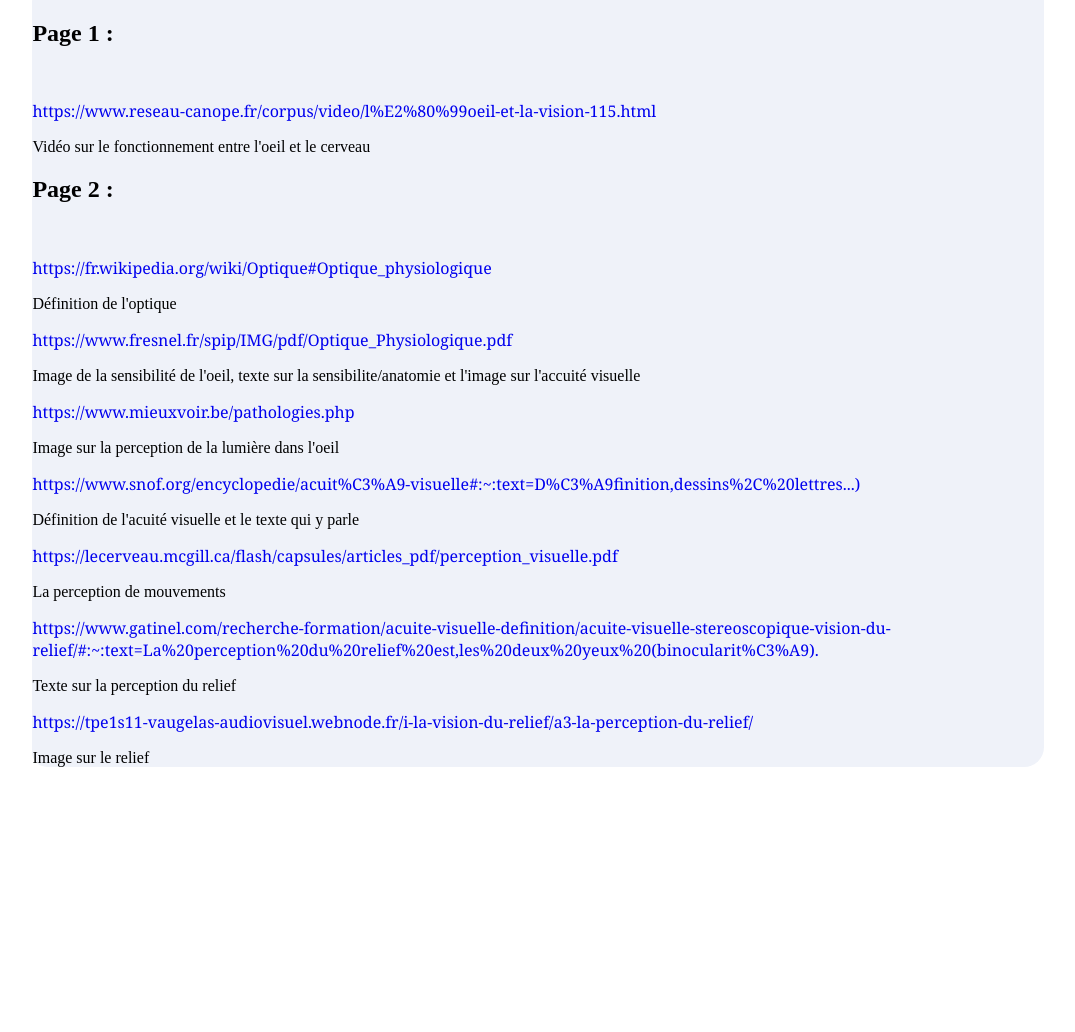
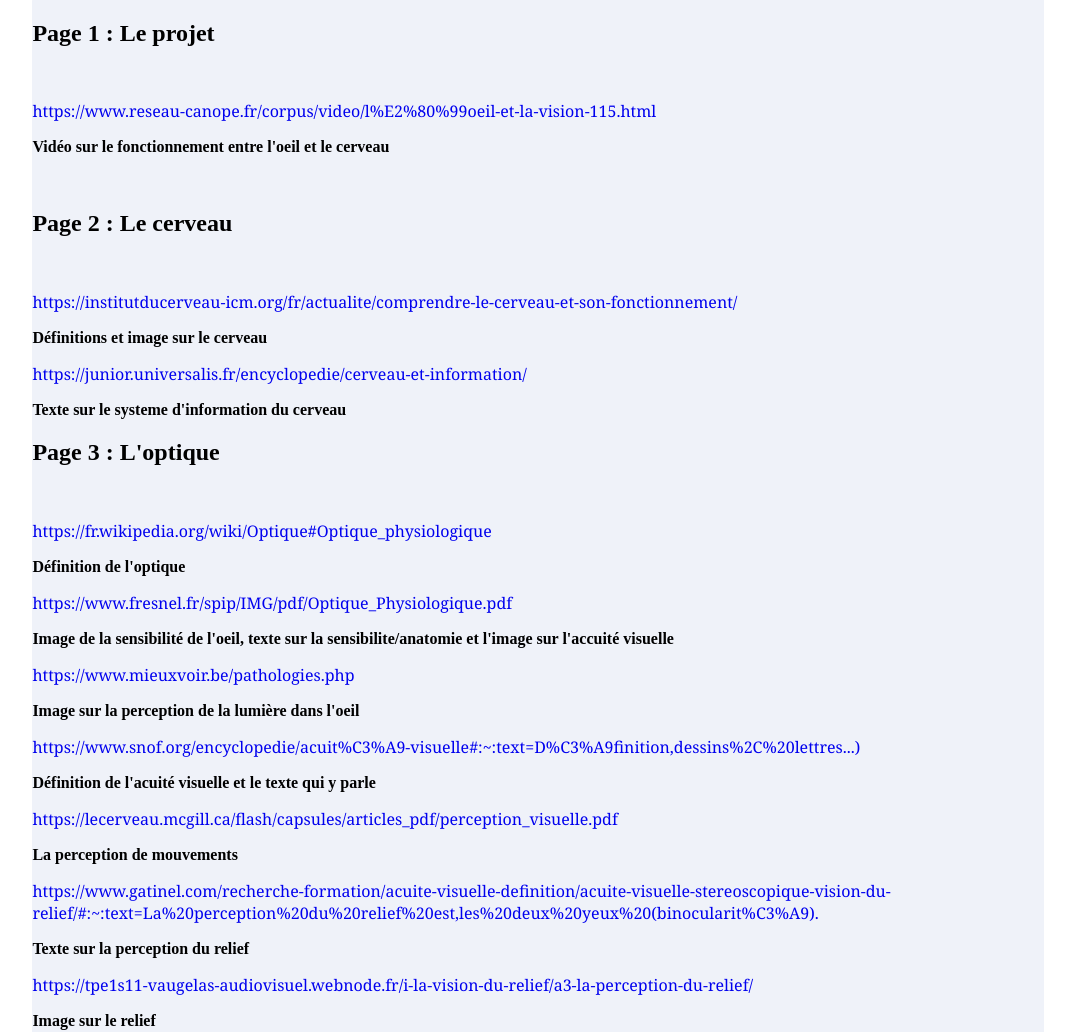
Before and after one commit to DewiGirot/Cerveau, a plain HTML site: page Sources.html in a window 1280 px wide. Shown: the part 240-1272 px from the top of the page, without its empty margins (102-1177 px from the left). Before the commit the page ends 1023 px from the top, so only its background shows below. Drawn offline with Linux system fonts and the light colour scheme.

Commit message:
Image du logo, html
Page Sources.html fini, logo de la page devient un lien vers la page index.html

```diff
--- a/Sources.html
+++ b/Sources.html
@@ -14,7 +14,7 @@
     	<!--Menu en tête de page -->
         <header>
         	<nav>
-                <a href="img/Logo.png"><img src="img/Logo.png" /></a>
+                <a href="index.html" title="Page d'acceuil"> <img alt="Logo" src="img/Logo.png"/></a>
     			<div class="nav_left">
     				<h2>Le futur de l'optique</h2>
     			</div>
@@ -30,19 +30,27 @@
         <section>
             <div class="corpsDePage">
                 <br>
-                <h1>Page 1 :</h1>
+                <h1>Page 1 : Le projet</h1>
                 <br>
-                <p><a href="https://www.reseau-canope.fr/corpus/video/l%E2%80%99oeil-et-la-vision-115.html"<p>https://www.reseau-canope.fr/corpus/video/l%E2%80%99oeil-et-la-vision-115.html </p></a> Vidéo sur le fonctionnement entre l'oeil et le cerveau</p>
+                <p><a href="https://www.reseau-canope.fr/corpus/video/l%E2%80%99oeil-et-la-vision-115.html"<p>https://www.reseau-canope.fr/corpus/video/l%E2%80%99oeil-et-la-vision-115.html </p></a><b>Vidéo sur le fonctionnement entre l'oeil et le cerveau</b></p>
+                <br>
 
-                <h1>Page 2 :</h1>
+                <h1>Page 2 : Le cerveau</h1>
                 <br>
-                <p><a href="https://fr.wikipedia.org/wiki/Optique#Optique_physiologique"<p>https://fr.wikipedia.org/wiki/Optique#Optique_physiologique</p></a> Définition de l'optique</p>
-                <p><a href="https://www.fresnel.fr/spip/IMG/pdf/Optique_Physiologique.pdf"<p>https://www.fresnel.fr/spip/IMG/pdf/Optique_Physiologique.pdf</p></a> Image de la sensibilité de l'oeil, texte sur la sensibilite/anatomie et l'image sur l'accuité visuelle</p>
-                <p><a href="https://www.mieuxvoir.be/pathologies.php"<p>https://www.mieuxvoir.be/pathologies.php</p></a>Image sur la perception de la lumière dans l'oeil</p>
-                <p><a href="https://www.snof.org/encyclopedie/acuit%C3%A9-visuelle#:~:text=D%C3%A9finition,dessins%2C%20lettres...)"<p>https://www.snof.org/encyclopedie/acuit%C3%A9-visuelle#:~:text=D%C3%A9finition,dessins%2C%20lettres...)</p></a>Définition de l'acuité visuelle et le texte qui y parle</p>
-                <p><a href="https://lecerveau.mcgill.ca/flash/capsules/articles_pdf/perception_visuelle.pdf"<p>https://lecerveau.mcgill.ca/flash/capsules/articles_pdf/perception_visuelle.pdf</p></a>La perception de mouvements</p>
-                <p><a href="https://www.gatinel.com/recherche-formation/acuite-visuelle-definition/acuite-visuelle-stereoscopique-vision-du-relief/#:~:text=La%20perception%20du%20relief%20est,les%20deux%20yeux%20(binocularit%C3%A9)."<p>https://www.gatinel.com/recherche-formation/acuite-visuelle-definition/acuite-visuelle-stereoscopique-vision-du-relief/#:~:text=La%20perception%20du%20relief%20est,les%20deux%20yeux%20(binocularit%C3%A9).</p></a>Texte sur la perception du relief</p>
-                <p><a href="https://tpe1s11-vaugelas-audiovisuel.webnode.fr/i-la-vision-du-relief/a3-la-perception-du-relief/"<p>https://tpe1s11-vaugelas-audiovisuel.webnode.fr/i-la-vision-du-relief/a3-la-perception-du-relief/</p></a>Image sur le relief</p>
+                <p><a href="https://institutducerveau-icm.org/fr/actualite/comprendre-le-cerveau-et-son-fonctionnement/"<p>https://institutducerveau-icm.org/fr/actualite/comprendre-le-cerveau-et-son-fonctionnement/</p></a><b>Définitions et image sur le cerveau</b></p>
+                <p><a href="https://junior.universalis.fr/encyclopedie/cerveau-et-information/"<p>https://junior.universalis.fr/encyclopedie/cerveau-et-information/</p></a><b>Texte sur le systeme d'information du cerveau</b></p>
+
+                <h1>Page 3 : L'optique</h1>
+                <br>
+                <p><a href="https://fr.wikipedia.org/wiki/Optique#Optique_physiologique"<p>https://fr.wikipedia.org/wiki/Optique#Optique_physiologique</p></a><b>Définition de l'optique</b></p>
+                <p><a href="https://www.fresnel.fr/spip/IMG/pdf/Optique_Physiologique.pdf"<p>https://www.fresnel.fr/spip/IMG/pdf/Optique_Physiologique.pdf</p></a><b>Image de la sensibilité de l'oeil, texte sur la sensibilite/anatomie et l'image sur l'accuité visuelle</b></p>
+                <p><a href="https://www.mieuxvoir.be/pathologies.php"<p>https://www.mieuxvoir.be/pathologies.php</p></a><b>Image sur la perception de la lumière dans l'oeil</b></p>
+                <p><a href="https://www.snof.org/encyclopedie/acuit%C3%A9-visuelle#:~:text=D%C3%A9finition,dessins%2C%20lettres...)"<p>https://www.snof.org/encyclopedie/acuit%C3%A9-visuelle#:~:text=D%C3%A9finition,dessins%2C%20lettres...)</p></a><b>Définition de l'acuité visuelle et le texte qui y parle</b></p>
+                <p><a href="https://lecerveau.mcgill.ca/flash/capsules/articles_pdf/perception_visuelle.pdf"<p>https://lecerveau.mcgill.ca/flash/capsules/articles_pdf/perception_visuelle.pdf</p></a><b>La perception de mouvements</b></p>
+                <p><a href="https://www.gatinel.com/recherche-formation/acuite-visuelle-definition/acuite-visuelle-stereoscopique-vision-du-relief/#:~:text=La%20perception%20du%20relief%20est,les%20deux%20yeux%20(binocularit%C3%A9)."<p>https://www.gatinel.com/recherche-formation/acuite-visuelle-definition/acuite-visuelle-stereoscopique-vision-du-relief/#:~:text=La%20perception%20du%20relief%20est,les%20deux%20yeux%20(binocularit%C3%A9).</p></a><b>Texte sur la perception du relief</b></p>
+                <p><a href="https://tpe1s11-vaugelas-audiovisuel.webnode.fr/i-la-vision-du-relief/a3-la-perception-du-relief/"<p>https://tpe1s11-vaugelas-audiovisuel.webnode.fr/i-la-vision-du-relief/a3-la-perception-du-relief/</p></a><b>Image sur le relief</b></p>
+                <br>
+
             </div>
         </section>
 
```
Also changed, not shown: Cerveau.html (+10 -1 lines), index.html (+4 -4 lines), optique.html (+9 -1 lines).
